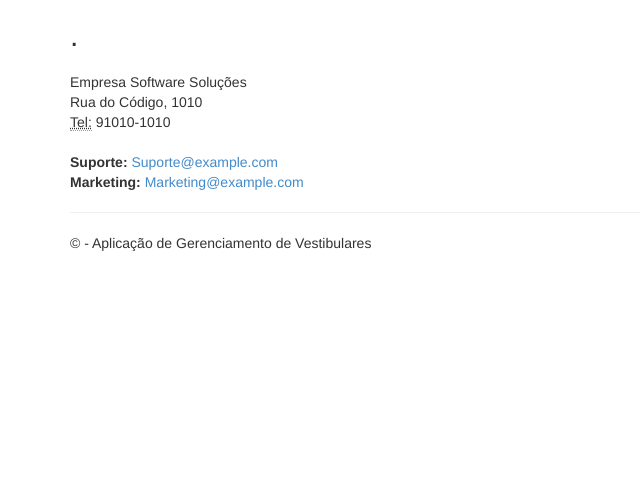
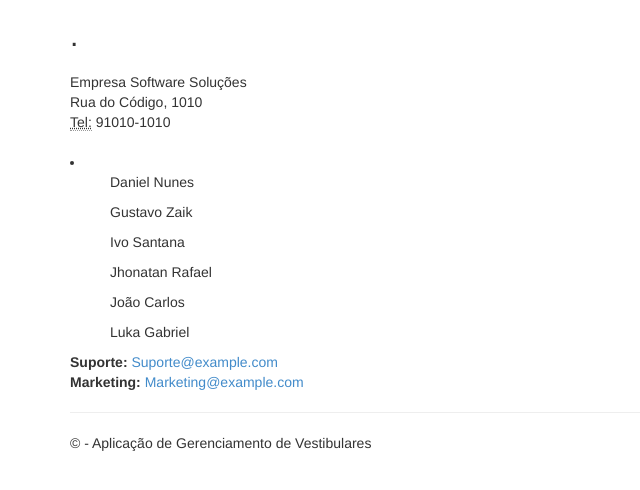
Before and after one commit to zzzaik/devops-ac06, a Django app: template app/templates/app/contact.html in a window 1280 px wide. Shown: the part 51-541 px from the top of the page, without its empty margins (0-640 px from the left). Run offline with Django 3.2, Linux system fonts and the light colour scheme; the template is opened without the code that fills it, so the values that code supplies are empty; parts of the project's set-up code (start-up, migrations or seed data) failed here and were passed over; some libraries are stand-ins or nearby versions.

Commit message:
Update contact.html
nomes adicionados em forma de lista <li>

```diff
--- a/app/templates/app/contact.html
+++ b/app/templates/app/contact.html
@@ -11,7 +11,14 @@
     <abbr title="Telefone">Tel:</abbr>
     91010-1010
 </address>
-
+<li>
+    <ul>Daniel Nunes</ul>
+    <ul>Gustavo Zaik</ul>
+    <ul>Ivo Santana</ul>
+    <ul>Jhonatan Rafael</ul>
+    <ul>João Carlos</ul>
+    <ul>Luka Gabriel</ul>
+</li>
 <address>
     <strong>Suporte:</strong>   <a href="mailto:Suporte@example.com">Suporte@example.com</a><br />
     <strong>Marketing:</strong> <a href="mailto:Marketing@example.com">Marketing@example.com</a>
```
